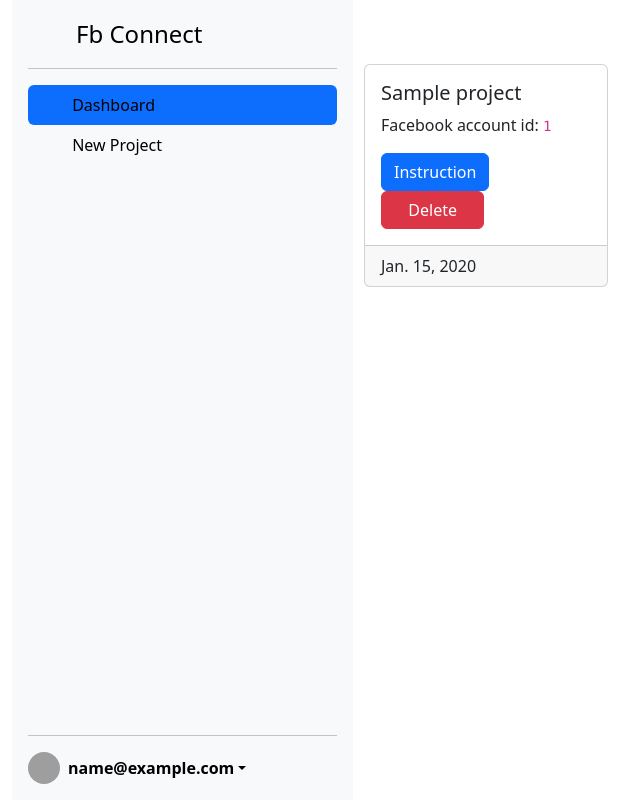
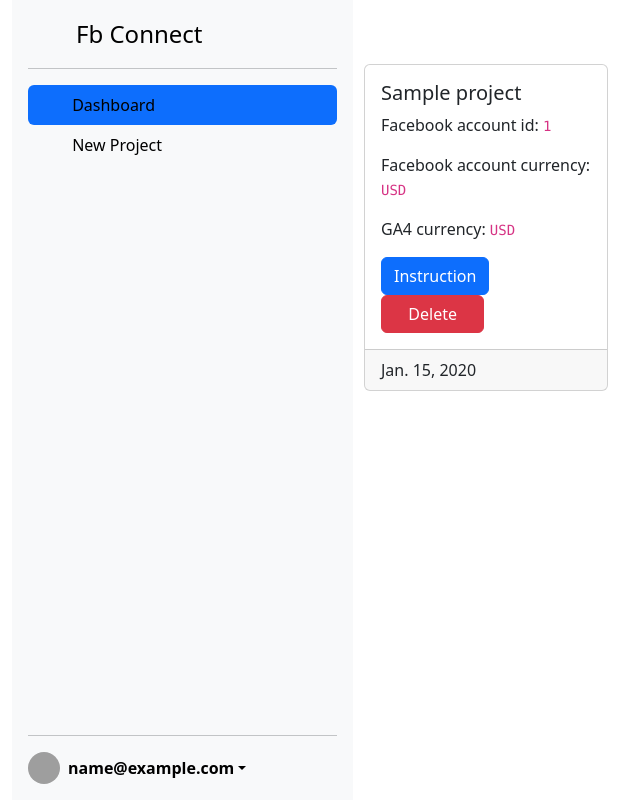
Before and after one commit to eugene-chernopyatko/fb-connect, a Django app: page /projects/ in a window 1280 px wide. Shown: the whole page, without its empty margins (0-643 px from the left). Run offline with Django 4.2, Linux system fonts and the light colour scheme; a user stored in the database is signed in; tables that the repository leaves empty hold one stand-in row (values such as "Sample post"); grey boxes are pictures that could not be loaded.

Commit message:
add currencies + project model edit

```diff
--- a/datatransfer/models.py
+++ b/datatransfer/models.py
@@ -9,6 +9,9 @@ class Project(models.Model):
     filename_to_transfer = models.CharField(max_length=50, blank=True)
     date_create = models.DateField(auto_now_add=True)
     ssh_key = models.TextField(blank=True)
+    ad_account_currency = models.CharField(blank=True, max_length=10)
+    ga4_currency = models.CharField(blank=True, max_length=10)
+    exchange_rate = models.FloatField(blank=True, default=1)
 
     def __str__(self):
         return self.project_name
--- a/datatransfer/templates/projects_page.html
+++ b/datatransfer/templates/projects_page.html
@@ -98,6 +98,12 @@
                   <p class="card-text">
                     Facebook account id: <code>{{i.account_id}}</code>
                   </p>
+                  <p class="card-text">
+                    Facebook account currency: <code>{{i.ad_account_currency}}</code>
+                  </p>
+                  <p class="card-text">
+                    GA4 currency: <code>{{i.ga4_currency}}</code>
+                  </p>
                   <a
                     href="{% url 'project-detail' i.pk %}"
                     class="btn btn-primary"
--- a/datatransfer/views.py
+++ b/datatransfer/views.py
@@ -1,3 +1,5 @@
+import json
+
 from django.http import HttpResponse
 from django.shortcuts import render, redirect
 from .models import Project
@@ -12,11 +14,14 @@ from .forms import CreateProjectForm, ProjectOpenKeyForm
 from authentication.models import CustomUser
 import os
 from dotenv import load_dotenv
+import requests
 
 load_dotenv()
 
 USER= os.getenv('pa_user')
 PASSWORD = os.getenv('pa_password')
+
+CURRENCY = ['uah', 'usd', 'eur', 'gbp']
 
 
 def projects_main(request):
@@ -78,15 +83,21 @@ def create_project(request):
     if not request.user.is_authenticated:
         return redirect('projects')
     if request.method == 'POST':
-        account_id = request.POST["dropdown"]
+        account_id = request.POST['dropdown']
         form = CreateProjectForm(request.POST)
+        ad_currency = request.POST['dropdown-ad-currency']
+        ga_currency = request.POST['dropdown-ga-currency']
         if form.is_valid():
-            project_name = request.POST["project_name"]
+            project_name = request.POST['project_name']
             proj = form.save(commit=False)
             proj.account_id = f'act_{account_id}'
             proj.user = CustomUser.objects.get(pk=request.user.pk)
             proj.filename_to_transfer = f'{project_name}_cost_data.csv'
-            proj.save()
+            proj.ad_account_currency = ad_currency
+            proj.ga4_currency = ga_currency
+            currency_response = requests.get(f'https://cdn.jsdelivr.net/gh/fawazahmed0/'
+                                             f'currency-api@1/latest/currencies/{ad_currency}/{ga_currency}.json')
+            proj.exchange_rate = currency_response.json()[f'{ga_currency}']
             ssh = paramiko.SSHClient()
             ssh.set_missing_host_key_policy(paramiko.AutoAddPolicy())
             ssh.connect(hostname='ssh.pythonanywhere.com', username=USER, password=PASSWORD)
@@ -97,7 +108,7 @@ def create_project(request):
 
             sftp.close()
             ssh.close()
-
+            proj.save()
             return redirect('projects')
         else:
             user_a_id = request.user.fb_app_id
@@ -108,7 +119,7 @@ def create_project(request):
 
             me = User(fbid='me')
             ad_accounts = me.get_ad_accounts(fields=['name', 'account_id'])
-            return render(request, 'create_project.html', {'form': form, 'accounts': ad_accounts})
+            return render(request, 'create_project.html', {'form': form, 'accounts': ad_accounts, 'currency': CURRENCY})
     else:
         form = CreateProjectForm()
         try:
@@ -126,7 +137,7 @@ def create_project(request):
             print('#################################')
         finally:
             # form = CreateProjectForm()
-            return render(request, 'create_project.html', {'form': form, 'accounts': ad_accounts})
+            return render(request, 'create_project.html', {'form': form, 'accounts': ad_accounts, 'currency': CURRENCY})
 
 
 def delete_project(request, pk):
--- a/fbcost/settings.py
+++ b/fbcost/settings.py
@@ -24,7 +24,7 @@ STATIC_ROOT = os.path.join(BASE_DIR, "static")
 SECRET_KEY = 'django-insecure-z+(1@_2ht&4y#u0819wlg_w-ai^hn_am-l(0!qc52w%!7p@%wv'
 
 # SECURITY WARNING: don't run with debug turned on in production!
-DEBUG = True
+DEBUG = False
 
 ALLOWED_HOSTS = ['neyokee.pythonanywhere.com', '127.0.0.1']
 AUTH_USER_MODEL = 'authentication.CustomUser'
--- a/trash_files/upload_script.py
+++ b/trash_files/upload_script.py
@@ -56,7 +56,7 @@ for data in user_id_list:
                     'date_column': i['date_stop'],
                     'daily_impressions_column': i['impressions'],
                     'daily_clicks_column': i['clicks'],
-                    'daily_cost_column': i['spend']
+                    'daily_cost_column': float(i['spend'])*proj.exchange_rate
                 }
             )
         try:
```
Also changed, not shown: datatransfer/templates/create_project.html (+14 -3 lines), datatransfer/migrations/0006_project_ad_account_currency_project_exchange_rate_and_more.py (added).
